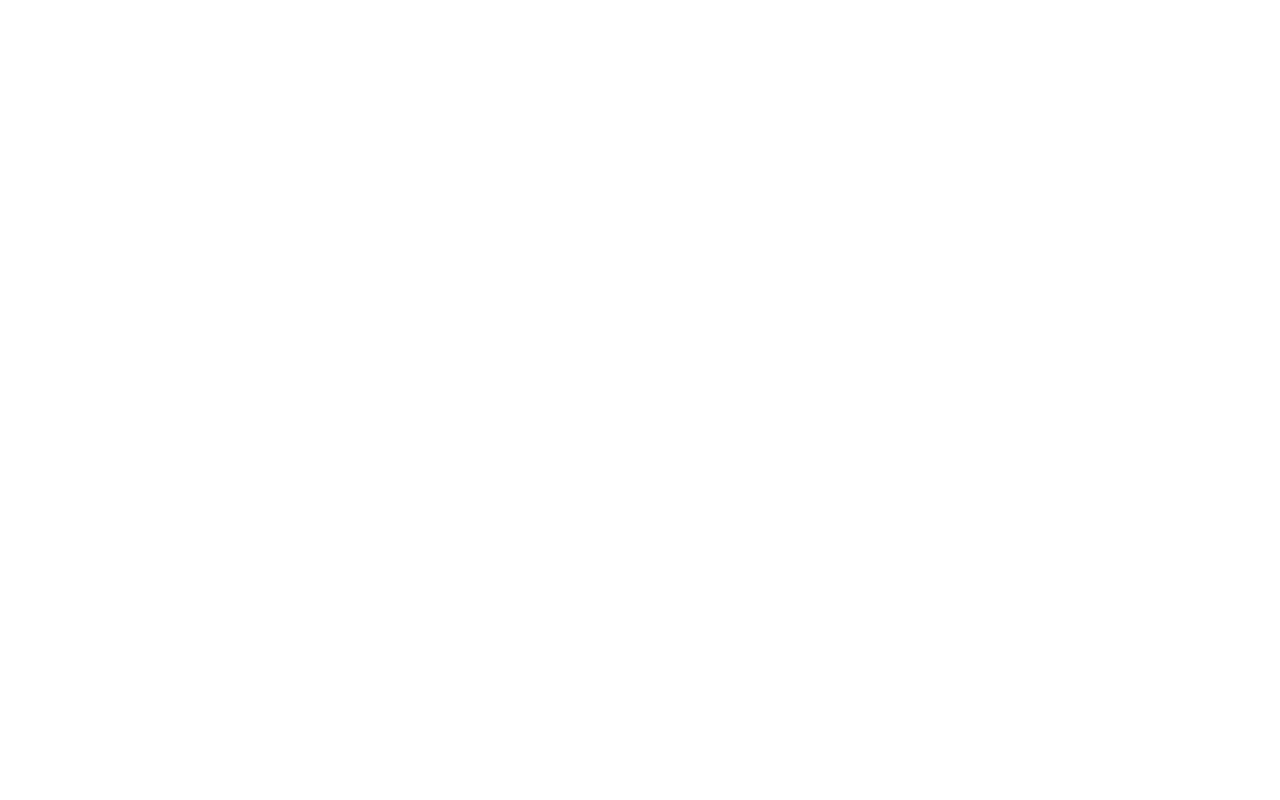
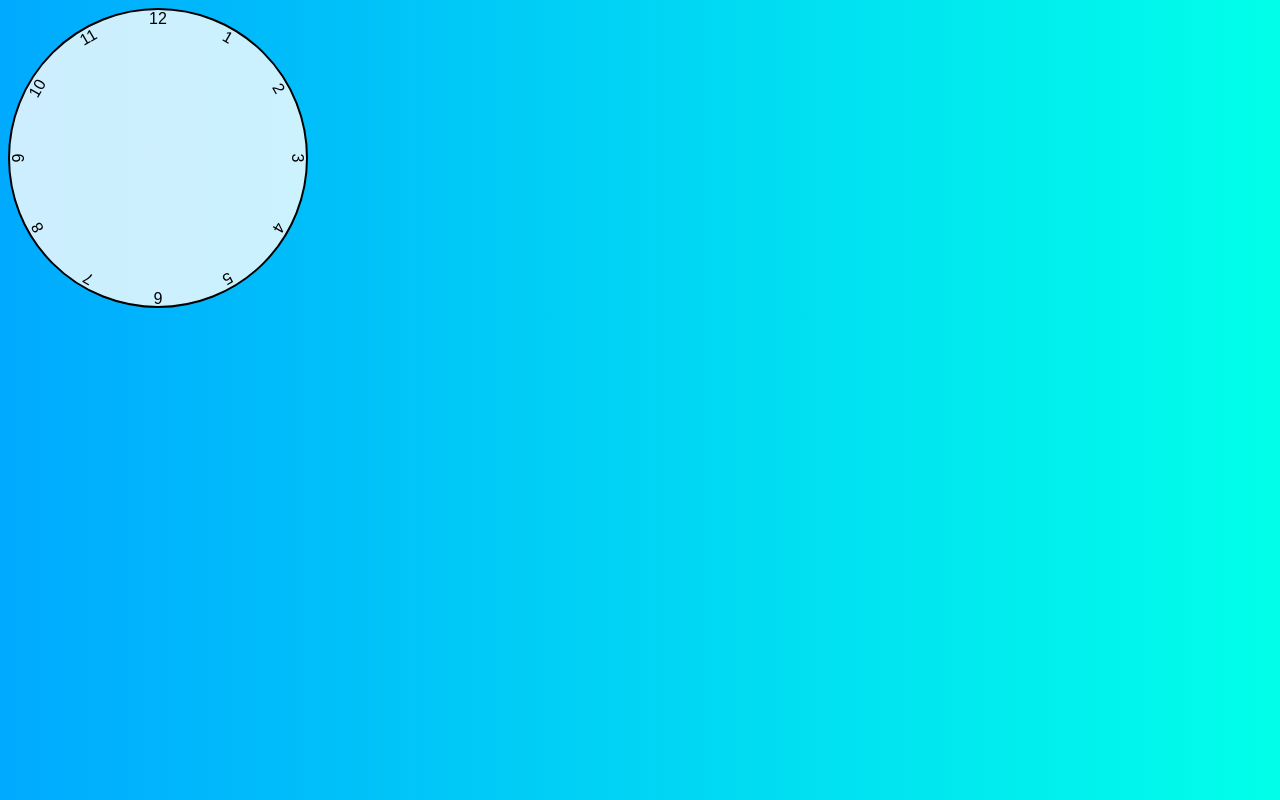
Before and after one commit to ashan1979/js-clock, a plain HTML site: page js-clock/index.html in a window 1280 px wide. Drawn offline with Linux system fonts and the light colour scheme.

Commit message:
completed html and did some styling

```diff
--- a/js-clock/index.html
+++ b/js-clock/index.html
@@ -9,6 +9,23 @@
     <script defer src="script.js"></script>
 </head>
 <body>
+    <div class="clock">
+        <div class="hand hour"></div>
+        <div class="hand minute"></div>
+        <div class="hand second"></div>
+        <div class="number number1">1</div>
+        <div class="number number2">2</div>
+        <div class="number number3">3</div>
+        <div class="number number4">4</div>
+        <div class="number number5">5</div>
+        <div class="number number6">6</div>
+        <div class="number number7">7</div>
+        <div class="number number8">8</div>
+        <div class="number number9">9</div>
+        <div class="number number10">10</div>
+        <div class="number number11">11</div>
+        <div class="number number12">12</div>
+    </div>
 
 </body>
 </html>
--- a/js-clock/style.css
+++ b/js-clock/style.css
@@ -0,0 +1,52 @@
+*, *::after, *::before {
+    box-sizing: border-box;
+    font-family: sans-serif, Gotham Rounded;
+}
+
+body {
+    background: linear-gradient(to right, hsl(200,100%, 50%), hsl(175, 100%, 50%));
+}
+
+.clock {
+    width: 300px;
+    height: 300px;
+    background-color: rgba(255, 255, 255, 0.8);
+    border-radius: 50%;
+    border: 2px solid #000;
+    position: relative;
+}
+
+.clock .number {
+    --rotation: 0;
+    position: absolute;
+    width: 100%;
+    height: 100%;
+    text-align: center;
+    transform: rotate(var(--rotation));
+}
+
+.clock .number1 {--rotation: 30deg;}
+.clock .number2 {--rotation: 60deg;}
+.clock .number3 {--rotation: 90deg;}
+.clock .number4 {--rotation: 120deg;}
+.clock .number5 {--rotation: 150deg;}
+.clock .number6 {--rotation: 180deg;}
+.clock .number7 {--rotation: 210deg;}
+.clock .number8 {--rotation: 240deg;}
+.clock .number9 {--rotation: 270deg;}
+.clock .number10 {--rotation: 300deg;}
+.clock .number11 {--rotation: 330deg;}
+
+.clock .hand {
+    --rotation: 0;
+    position: absolute;
+    bottom: 50%;
+    left: 50%;
+    background-color: #000;
+    border: 1px solid #fff;
+    border-top-left-radius: 10px;
+    border-top-right-radius: 10px;
+    transform-origin: bottom;
+    z-index: 10;
+    transform: translateX(-50%) rotate(calc(var(--rotation) * 1deg));
+}
```
